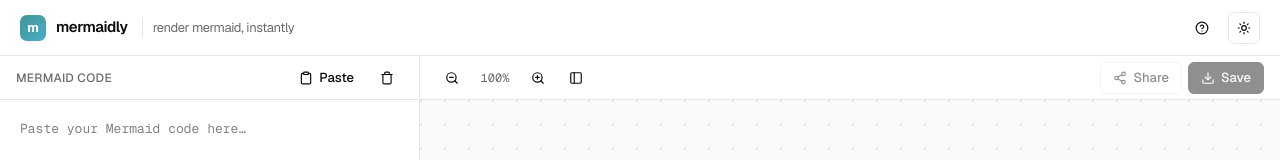
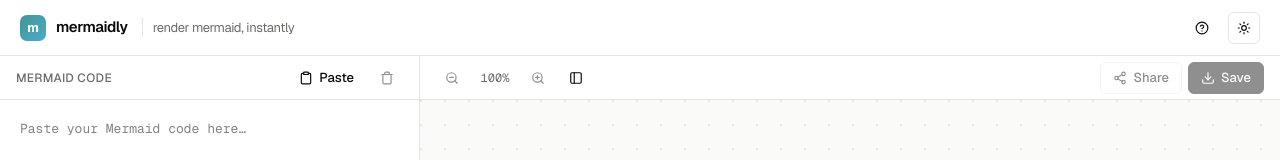
Before and after one commit to earthpyy/mermaidly, a Vue app in the folder apps/web/: page / in a window 1280 px wide. Shown: the top 160 px of the page. Built offline with nearby package versions, Linux system fonts and the light colour scheme.

Commit message:
Disable trash and zoom buttons when no code or output

```diff
--- a/apps/web/src/components/DiagramPane.vue
+++ b/apps/web/src/components/DiagramPane.vue
@@ -10,7 +10,12 @@
       :style="{ background: 'var(--bg-elev)', borderColor: 'var(--border)' }"
     >
       <div class="flex items-center gap-1.5">
-        <button class="btn btn-ghost btn-icon" title="Zoom out" @click="zoomOut">
+        <button
+          class="btn btn-ghost btn-icon"
+          title="Zoom out"
+          :disabled="!hasOutput"
+          @click="zoomOut"
+        >
           <svg
             viewBox="0 0 24 24"
             fill="none"
@@ -30,7 +35,12 @@
         >
           {{ zoomPercent }}
         </span>
-        <button class="btn btn-ghost btn-icon" title="Zoom in" @click="zoomIn">
+        <button
+          class="btn btn-ghost btn-icon"
+          title="Zoom in"
+          :disabled="!hasOutput"
+          @click="zoomIn"
+        >
           <svg
             viewBox="0 0 24 24"
             fill="none"
--- a/apps/web/src/components/EditorPane.vue
+++ b/apps/web/src/components/EditorPane.vue
@@ -30,7 +30,12 @@
           </svg>
           Paste
         </button>
-        <button class="btn btn-ghost btn-icon btn-danger-hover" title="Clear" @click="clear">
+        <button
+          class="btn btn-ghost btn-icon btn-danger-hover"
+          title="Clear"
+          :disabled="code.length === 0"
+          @click="clear"
+        >
           <svg
             viewBox="0 0 24 24"
             fill="none"
```
